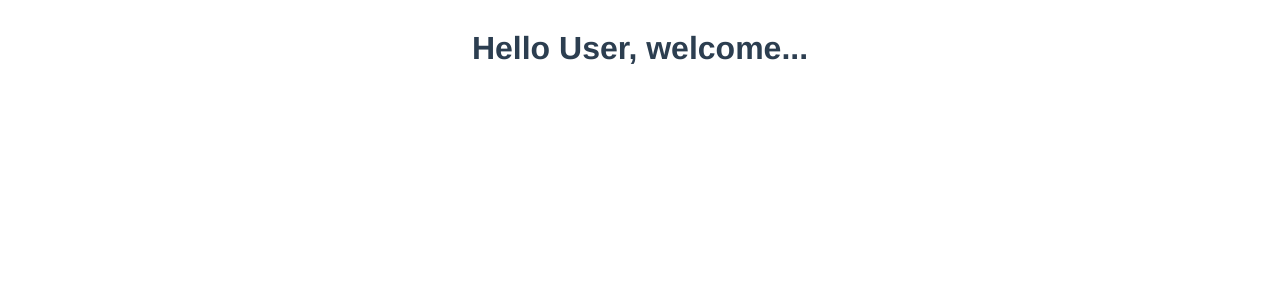
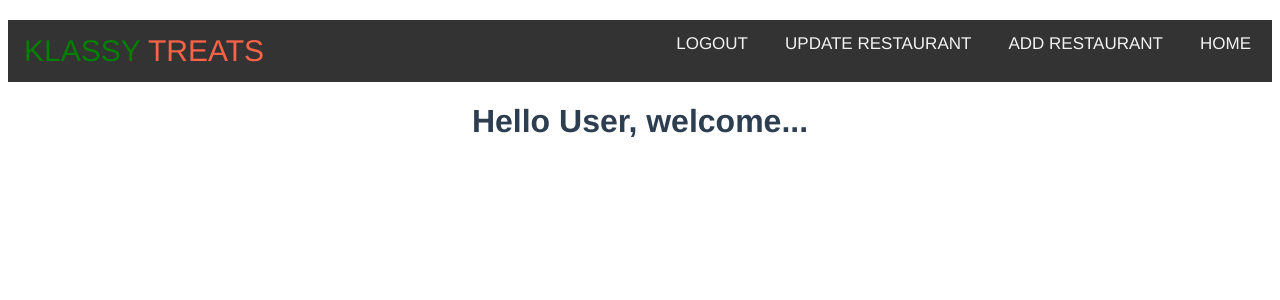
Before and after one commit to alimohammed99/Vue-restaurant_management_system, a Vue app: page / in a window 1280 px wide. Shown: the top 300 px of the page. Built offline with nearby package versions, Linux system fonts and the light colour scheme; sample sign-in values are in the browser's storage.

Commit message:
Added Navbar

```diff
--- a/src/App.vue
+++ b/src/App.vue
@@ -17,6 +17,6 @@ export default {
   -moz-osx-font-smoothing: grayscale;
   text-align: center;
   color: #2c3e50;
-  margin-top: 30px;
+  margin-top: 20px;
 }
 </style>
--- /dev/null
+++ b/src/components/HeaderComponent.vue
@@ -0,0 +1,46 @@
+<template>
+    <div class="nav">
+        <a class="left" href="#"><span style="color:green" class="lll">KLASSY</span> <span class="rrr">TREATS</span></a>
+        <a class="right" href="#">HOME</a>
+        <a class="right" href="#">ADD RESTAURANT</a>
+        <a class="right" href="#">UPDATE RESTAURANT</a>
+        <a class="right" href="#">LOGOUT</a>
+    </div>
+</template>
+
+<script>
+export default {
+    name: 'HeaderComponent',
+
+};
+</script>
+
+<style scoped>
+.nav {
+    background-color: #333;
+    overflow: hidden;
+}
+
+.nav a {
+    color: #f2f2f2;
+    padding: 14px 16px;
+    text-align: center;
+    font-size: 17px;
+    text-decoration: none;
+    margin-right: 5px;
+}
+
+.nav a.left {
+    float: left;
+    color: tomato;
+    font-size: 30px;
+}
+
+.nav a.right {
+    float: right;
+}
+
+.nav a:hover {
+    background: #ddd;
+    color: #333;
+}</style>
--- a/src/components/LoginPage.vue
+++ b/src/components/LoginPage.vue
@@ -52,6 +52,7 @@ export default {
             try {
                 // I wanna get the logged in User
                 // Getting the User whose email and password were just typed, using the "$this" keyword
+                // i.e searching the database, looking for a User that has this email&password that were just typed.
                 // I'm using axios for fetching instead of fetch()
                 let result = await axios.get(
                     // Ordinary quotation won't work. I have to use backticks. That's template literals.
@@ -59,11 +60,12 @@ export default {
                 );
 
                 // Check if the response status is 200 (OK) and if data is returned.........Response 200 means "Everything is okay"
+                // Also checking if there's some data.
                 if (result.status == 200 && result.data.length > 0) {
 
                     // If successful, store user information in local storage and redirect User to the Home page.
                     localStorage.setItem("user-info", JSON.stringify(result.data[0]))
-                    // It's result.data[0] coz the response from our API endpoint appears to be an array of user data objects, and I want to store the first user's data in local storage after a successful login.
+                    // I wrote 'result.data[0]' coz the response from our API endpoint appears to be an array of user data objects, and I want to store the first user's data in local storage after a successful login......it's like this local storage deals with the current User or current data at the moment
                     // SO I'm interested in only the first User that logs in and the first element of an array start from 0.
 
                     this.$router.push({ name: 'HomeView' })
--- a/src/views/HomeView.vue
+++ b/src/views/HomeView.vue
@@ -1,13 +1,25 @@
 <template>
+    <HeaderComponent />
     <div>
         <h1>Hello User, welcome...</h1>
     </div>
 </template>
 
 <script>
+import HeaderComponent from '../components/HeaderComponent.vue'
 export default {
+    name: 'HomeView',
+    components: { HeaderComponent },
+    mounted() {
+        // When DOM has been mounted and there's no user data in the local storage, i.e User has launched the app but hasn't signed up or anything push the User to the sign up route.
+        let status = localStorage.getItem('user-info')
+        if (!status) {
+            this.$router.push({ name: 'SignUp' })
+        }
+    }
+}
 
-}
+
 </script>
 
 <style></style>
```
